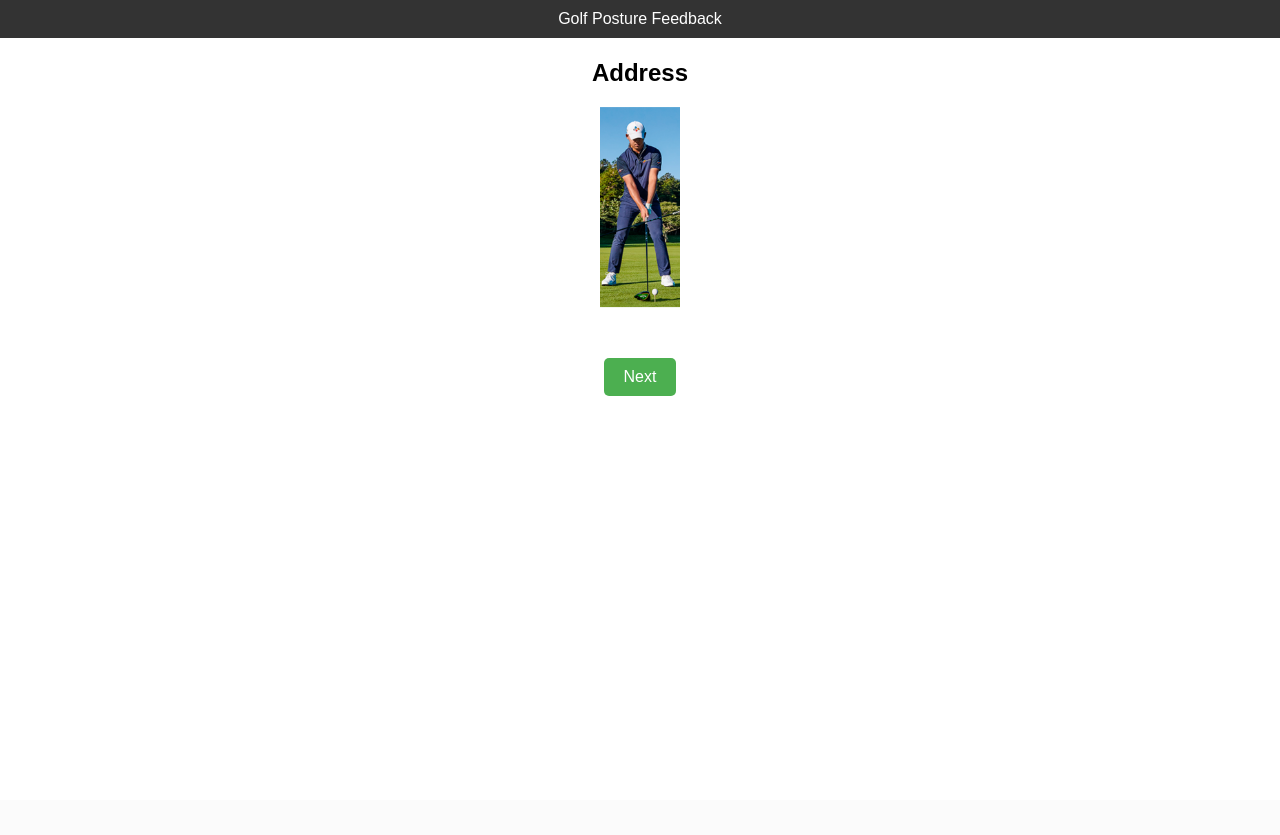
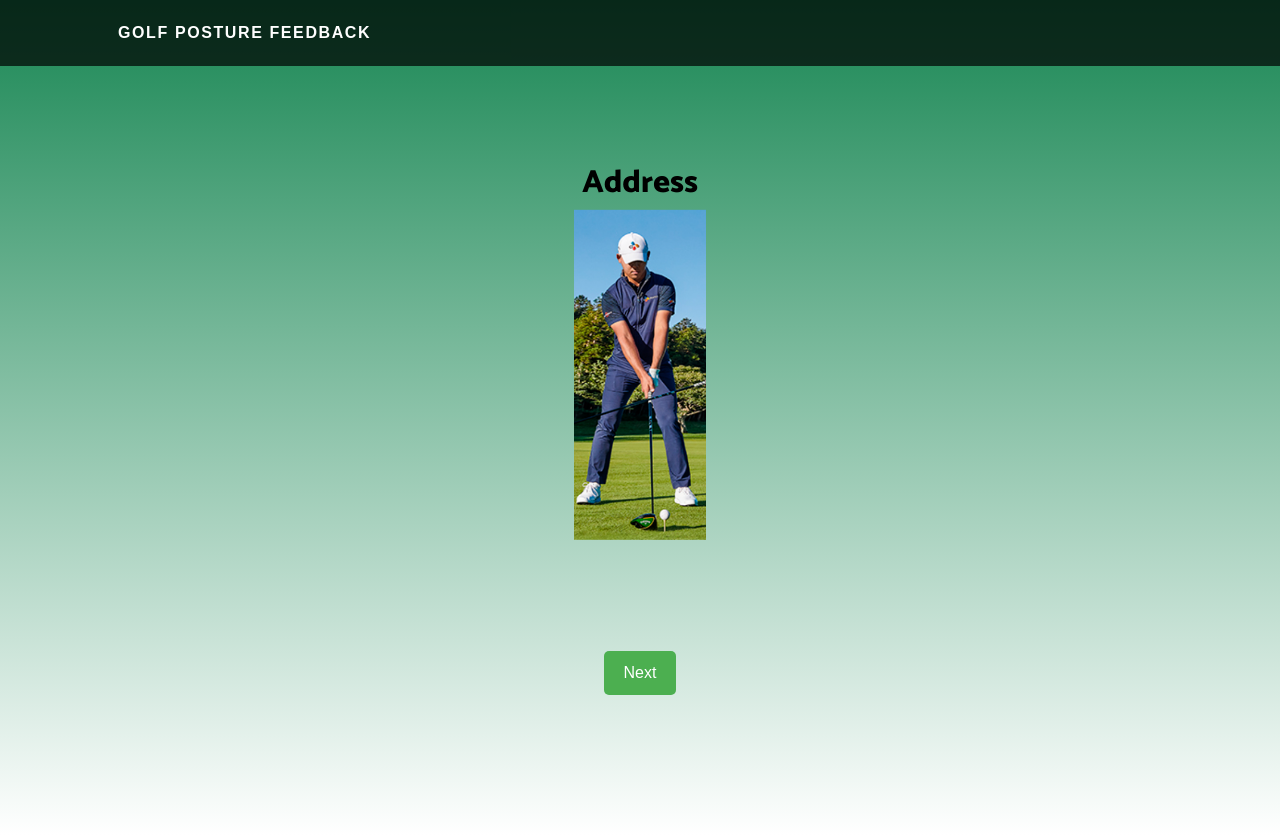
Before and after one commit to masehyun/capstone2, a Flask app: template templates/index3.html in a window 1280 px wide. Before the commit the page ends 396 px from the top, so only its background shows below. Run offline with Flask 3, Linux system fonts and the light colour scheme; the template is opened without the code that fills it, so the values that code supplies are empty; some libraries are stand-ins or nearby versions.

Commit message:
index3바꾸기

```diff
--- a/templates/index3.html
+++ b/templates/index3.html
@@ -3,7 +3,18 @@
   <head>
     <meta charset="UTF-8" />
     <meta name="viewport" content="width=device-width, initial-scale=1.0" />
+    <meta name="description" content="" />
+    <meta name="author" content="" />
     <title>Golf Posture Feedback</title>
+    <link rel="icon" type="image/x-icon" href="assets/favicon.ico" />
+    <!-- Font Awesome icons (free version)-->
+    <script src="https://use.fontawesome.com/releases/v6.3.0/js/all.js" crossorigin="anonymous"></script>
+    <!-- Google fonts-->
+    <link href="https://fonts.googleapis.com/css?family=Catamaran:100,200,300,400,500,600,700,800,900" rel="stylesheet" />
+    <link href="https://fonts.googleapis.com/css?family=Lato:100,100i,300,300i,400,400i,700,700i,900,900i" rel="stylesheet" />
+    <!-- Core theme CSS (includes Bootstrap)-->
+    <link href="{{ url_for('static', filename='css/styles.css') }}" rel="stylesheet" />
+
     <style>
       body {
         font-family: Arial, sans-serif;
@@ -46,8 +57,8 @@
 
       img {
         max-width: 100%;
-        height: auto;
-        max-height: 200px;
+        height: 330px;
+        max-height: 350px;
       }
 
       .comment-container {
@@ -86,8 +97,14 @@
       }
     </style>
   </head>
-  <body>
-    <header>Golf Posture Feedback</header>
+  <body id="page-top">
+    <!-- Navigation-->
+    <nav class="navbar navbar-expand-lg navbar-dark navbar-custom fixed-top">
+        <div class="container px-5">
+            <a class="navbar-brand navbar- " href="#page-top">Golf Posture Feedback</a>
+        </div>
+    </nav>
+    <header class="masthead text-center text-black" >
     <section>
       <div class="posture active">
         <h2>Address</h2>
@@ -95,6 +112,7 @@
           src="{{ url_for('static', filename='assets/img/address.jpg') }}"
           alt="Address Image"
         />
+        <br>
         <p>{{ values[0] }}</p>
       </div>
 
@@ -104,6 +122,7 @@
           src="{{ url_for('static', filename='assets/img/takeaway.jpg') }}"
           alt="Takeaway Image"
         />
+        <br>
         <p>{{ values[1] }}</p>
         <p>{{ values[2] }}</p>
       </div>
@@ -114,6 +133,7 @@
           src="{{ url_for('static', filename='assets/img/backswingtop.jpg') }}"
           alt="Backswing Image"
         />
+        <br>
         <p>{{ values[3] }}</p>
         <p>{{ values[4] }}</p>
       </div>
@@ -124,6 +144,7 @@
           src="{{ url_for('static', filename='assets/img/impact.jpg') }}"
           alt="Impact Image"
         />
+        <br>
         <p>{{ values[5] }}</p>
       </div>
 
@@ -133,6 +154,7 @@
           src="{{ url_for('static', filename='assets/img/finish.jpg') }}"
           alt="Finish Image"
         />
+        <br>
         <p>{{ values[6] }}</p>
       </div>
     </section>
@@ -142,11 +164,12 @@
         {% for value in values %} {% endfor %}
       </ul>
     </div>
-
+    <br></br>
+    <br></br>
     <div class="button-container">
       <button id="nextButton" onclick="showNextPosture()">Next</button>
     </div>
-
+  </header>
     <script>
       var currentIndex = 0;
       var postures = document.querySelectorAll(".posture");
```
Also changed, not shown: uploads/화면 캡처 2023-04-07 161010.png (added).
